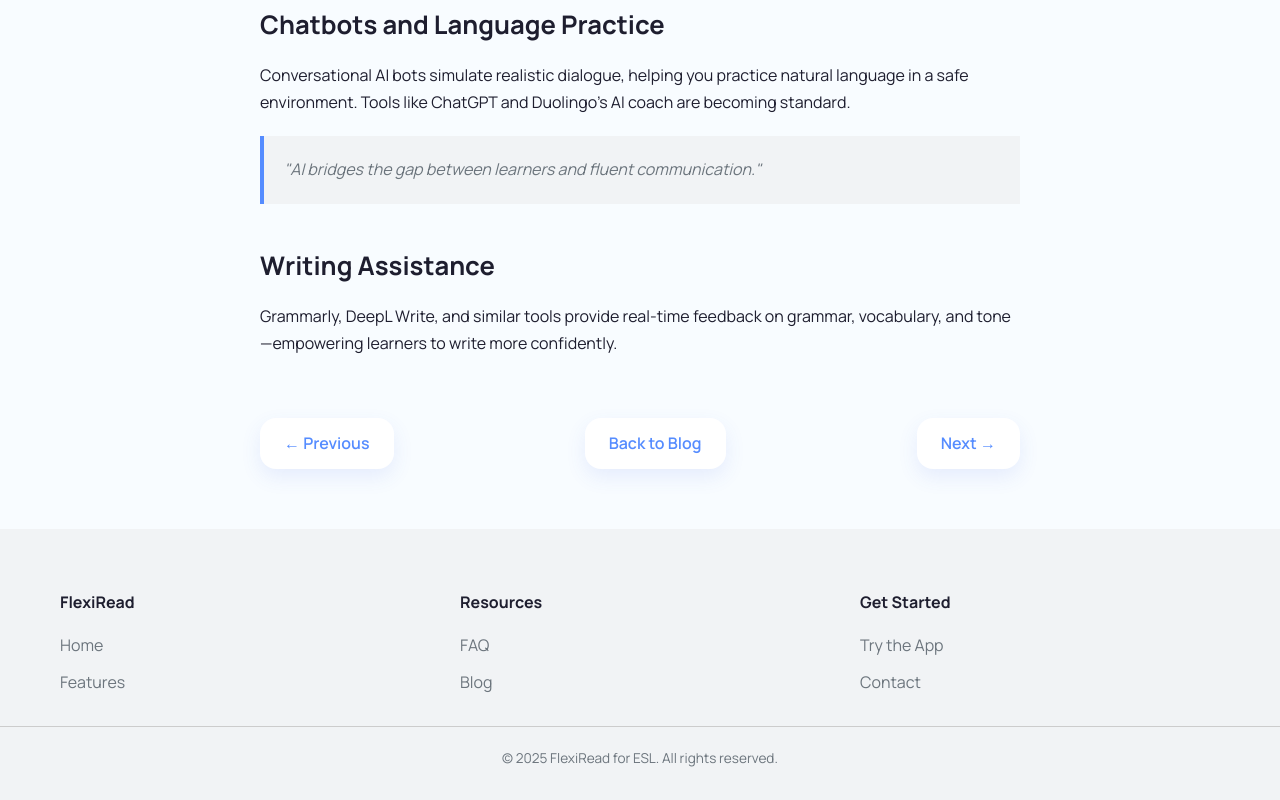
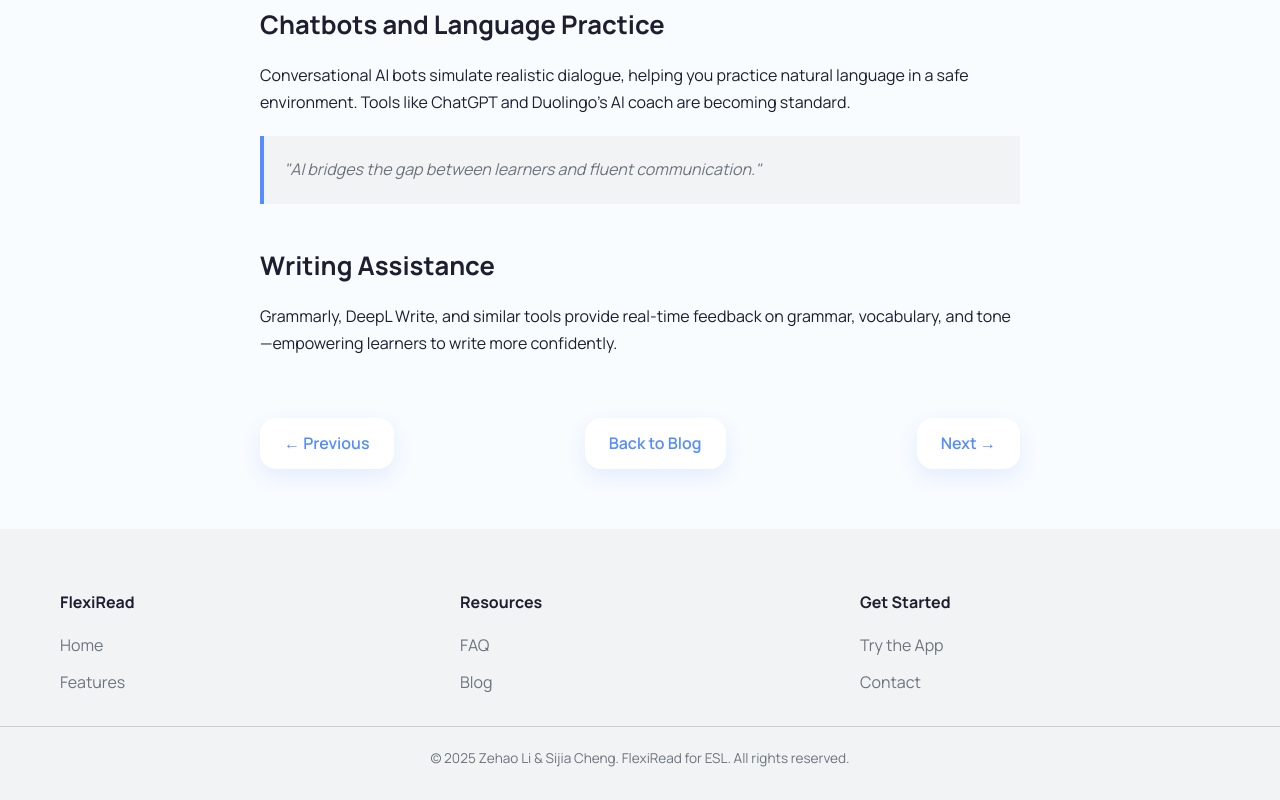
Before and after one commit to zl3323/flexiread-website, a plain HTML site: page blog3.html in a window 1280 px wide. Shown: the part 1084-1884 px from the top of the page. Drawn offline with Linux system fonts and the light colour scheme.

Commit message:
Update blog3.html

```diff
--- a/blog3.html
+++ b/blog3.html
@@ -302,7 +302,7 @@
       </div>
     </div>
     <div class="footer-bottom">
-      <p>&copy; 2025 FlexiRead for ESL. All rights reserved.</p>
+      <p>&copy; 2025 Zehao Li & Sijia Cheng. FlexiRead for ESL. All rights reserved.</p>
     </div>
   </footer>
 </body>
```
